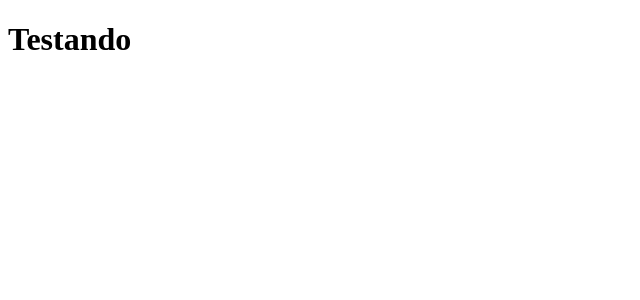
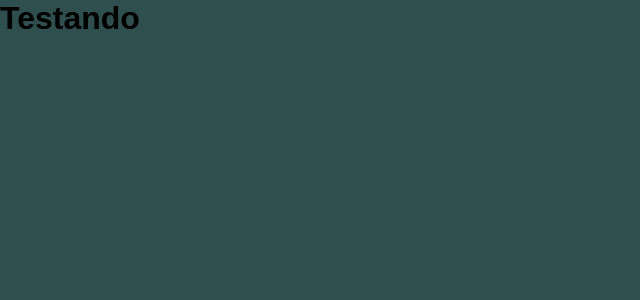
Before and after one commit to RamonBosi/Projetos-React, a React (Create React App) app in the folder projetos/: page / in a window 1280 px wide. Shown: the top 300 px of the page, without its empty margins (0-640 px from the left). Built offline with nearby package versions, Linux system fonts and the light colour scheme.

Commit message:
Project styles
Creating the global styles and installing node-sass

```diff
--- a/projetos/package.json
+++ b/projetos/package.json
@@ -9,6 +9,7 @@
     "@testing-library/user-event": "^13.5.0",
     "axios": "^0.27.2",
     "gh-pages": "^3.2.3",
+    "node-sass": "^7.0.1",
     "react": "^18.0.0",
     "react-dom": "^18.0.0",
     "react-google-charts": "^4.0.0",
--- /dev/null
+++ b/projetos/src/Projects/ToDoList/Styles/_GlobalStyles.scss
@@ -0,0 +1,19 @@
+*{
+    margin: 0;
+    padding: 0;
+    box-sizing: border-box;
+}
+
+html{
+    font-size: 62.5%;
+}
+
+body{
+    background-color: $background-color-for-development;
+    font-family: Arial, Helvetica, sans-serif;
+    font-size: 1.6rem;
+}
+
+a{
+    text-decoration: none;
+}
--- /dev/null
+++ b/projetos/src/Projects/ToDoList/Styles/_SassResources.scss
@@ -0,0 +1 @@
+$background-color-for-development: darkslategray;
--- /dev/null
+++ b/projetos/src/Projects/ToDoList/Styles/index.scss
@@ -0,0 +1,2 @@
+@import './SassResources';
+@import './GlobalStyles';
--- a/projetos/src/Projects/ToDoList/index.js
+++ b/projetos/src/Projects/ToDoList/index.js
@@ -1,3 +1,5 @@
+import './Styles/index.scss'
+
 export default function ToDoList(){
     return(
         <>
```
Also changed, not shown: 1 other file (tests, documents, lock files or other folders).
